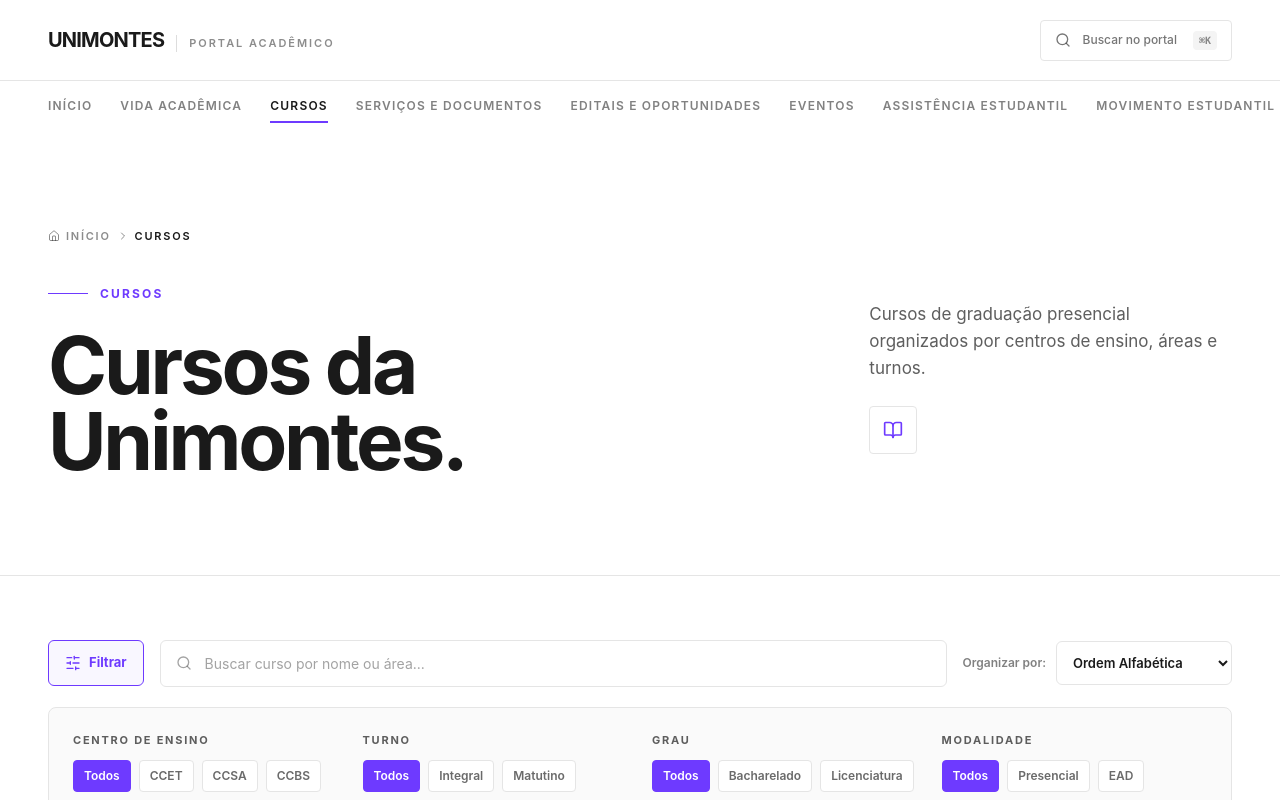
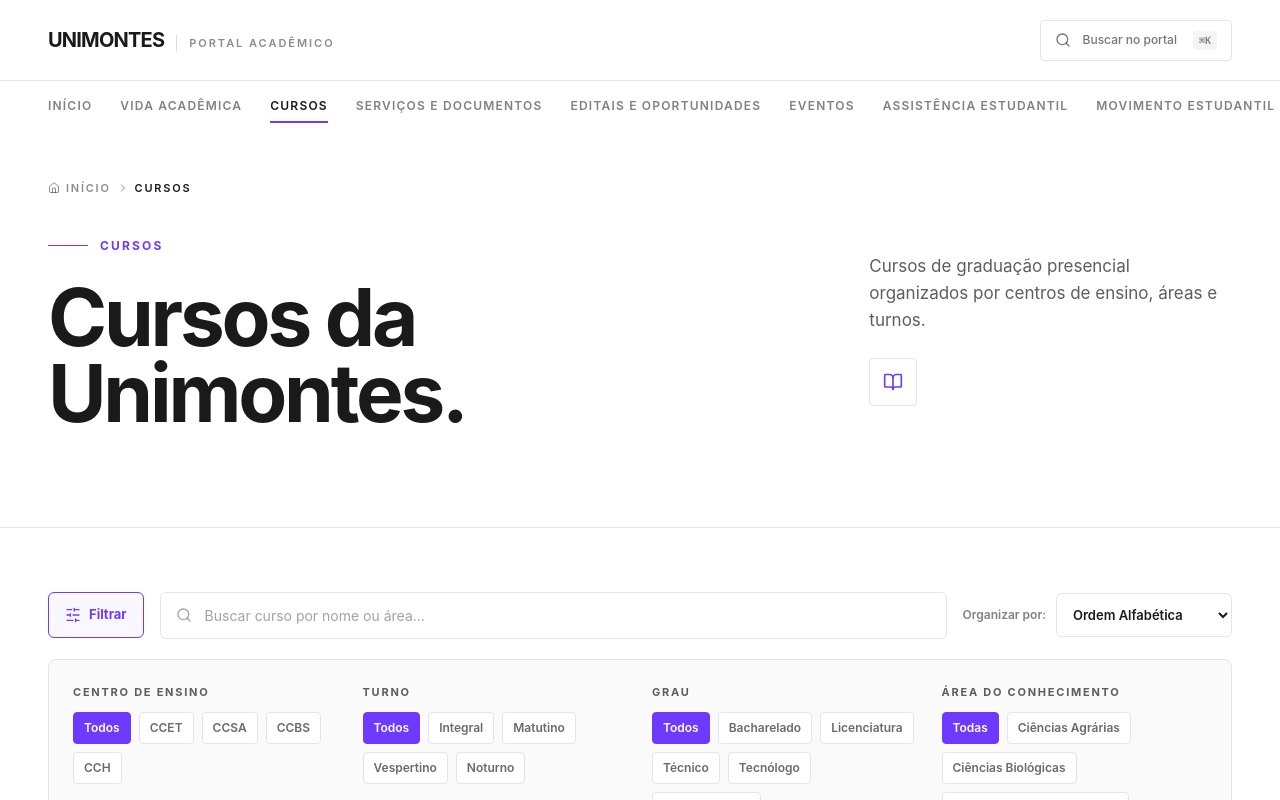
Before and after one commit to joaordpx/Portal-Academico-Meu, a React (Vite) app: page /cursos in a window 1280 px wide. Both pictures are taken after a click on the button "Filtrar". Shown: the top 800 px of the page. Built offline with nearby package versions, Linux system fonts and the light colour scheme.

Commit message:
refactor/style: remoção das modalidades da filtragem e adição de áreas do conhecimento. mudança nos estilos da página e dos cards

```diff
--- a/src/app/components/layout/PageHeader.tsx
+++ b/src/app/components/layout/PageHeader.tsx
@@ -15,7 +15,7 @@
 }) {
   return (
     <section className="border-b border-[#e5e5e5] bg-white">
-      <div className="mx-auto max-w-[1400px] px-6 py-14 lg:px-12 lg:py-24">
+      <div className="mx-auto max-w-[1400px] px-6 pb-14 pt-8 lg:px-12 lg:pb-24 lg:pt-12">
         <nav className="flex items-center gap-1.5 text-[11px] font-semibold uppercase tracking-[0.16em] text-[#1a1a1a]/50">
           <Link to="/" className="flex items-center gap-1.5 transition-colors hover:text-[#6E3AFF]">
             <Home className="h-3 w-3" /> Início
--- a/src/app/pages/Cursos.tsx
+++ b/src/app/pages/Cursos.tsx
@@ -48,29 +48,39 @@
 };
 
 const courses: Curso[] = [
-  { slug: "sistemas-de-informacao", nome: "Sistemas de Informação", grau: "Bacharelado", modalidade: "Presencial", campus: "Montes Claros", centro: "CCET", turno: "Noturno", area: "Exatas", duracao: 8, imagem: IMG.ti },
-  { slug: "cinema-e-audiovisual", nome: "Cinema e Audiovisual", grau: "Licenciatura", modalidade: "Presencial", campus: "Montes Claros", centro: "CCH", turno: "Noturno", area: "Artes", duracao: 8, imagem: IMG.cinema },
-  { slug: "agronomia", nome: "Agronomia", grau: "Especialização", modalidade: "EAD", campus: "Januária", centro: "CCBS", turno: "Integral", area: "Agrárias", duracao: 10, imagem: IMG.agro },
-  { slug: "psicologia", nome: "Psicologia", grau: "Bacharelado", modalidade: "Híbrido", campus: "Montes Claros", centro: "CCBS", turno: "Matutino", area: "Saúde", duracao: 10, imagem: IMG.saude },
-  { slug: "ciencias-contabeis", nome: "Ciências Contábeis", grau: "Bacharelado", modalidade: "Presencial", campus: "Montes Claros", centro: "CCSA", turno: "Noturno", area: "Sociais Aplicadas", duracao: 8, imagem: IMG.gestao },
-  { slug: "direito", nome: "Direito", grau: "Técnico", modalidade: "Presencial", campus: "Montes Claros", centro: "CCSA", turno: "Noturno", area: "Sociais Aplicadas", duracao: 8, imagem: IMG.direito },
-  { slug: "medicina", nome: "Medicina", grau: "Bacharelado", modalidade: "Presencial", campus: "Montes Claros", centro: "CCBS", turno: "Integral", area: "Saúde", duracao: 12, imagem: IMG.saude },
-  { slug: "administracao", nome: "Administração", grau: "Bacharelado", modalidade: "Presencial", campus: "Montes Claros", centro: "CCSA", turno: "Integral", area: "Sociais Aplicadas", duracao: 8, imagem: IMG.gestao },
-  { slug: "engenharia-civil", nome: "Engenharia Civil", grau: "Tecnólogo", modalidade: "Presencial", campus: "Montes Claros", centro: "CCET", turno: "Integral", area: "Exatas", duracao: 8, imagem: IMG.engenharia },
-  { slug: "geografia", nome: "Geografia", grau: "Bacharelado", modalidade: "Presencial", campus: "São Francisco", centro: "CCH", turno: "Noturno", area: "Humanas", duracao: 8, imagem: IMG.geografia },
-  { slug: "pedagogia", nome: "Pedagogia", grau: "Licenciatura", modalidade: "Presencial", campus: "Montes Claros", centro: "CCH", turno: "Noturno", area: "Educação", duracao: 8, imagem: IMG.educacao },
-  { slug: "enfermagem", nome: "Enfermagem", grau: "Bacharelado", modalidade: "Presencial", campus: "Montes Claros", centro: "CCBS", turno: "Integral", area: "Saúde", duracao: 10, imagem: IMG.saude },
-  { slug: "historia", nome: "História", grau: "Licenciatura", modalidade: "Presencial", campus: "Montes Claros", centro: "CCH", turno: "Noturno", area: "Humanas", duracao: 8, imagem: IMG.educacao },
-  { slug: "engenharia-agricola", nome: "Engenharia Agrícola e Ambiental", grau: "Bacharelado", modalidade: "Presencial", campus: "Januária", centro: "CCET", turno: "Integral", area: "Exatas", duracao: 10, imagem: IMG.engenharia },
-  { slug: "ciencias-biologicas", nome: "Ciências Biológicas", grau: "Licenciatura", modalidade: "Presencial", campus: "Montes Claros", centro: "CCBS", turno: "Vespertino", area: "Saúde", duracao: 8, imagem: IMG.agro },
-  { slug: "matematica", nome: "Matemática", grau: "Licenciatura", modalidade: "EAD", campus: "São Francisco", centro: "CCET", turno: "Noturno", area: "Exatas", duracao: 8, imagem: IMG.ti },
+  { slug: "sistemas-de-informacao", nome: "Sistemas de Informação", grau: "Bacharelado", modalidade: "Presencial", campus: "Montes Claros", centro: "CCET", turno: "Noturno", area: "Exatas e da Terra", duracao: 8, imagem: IMG.ti },
+  { slug: "cinema-e-audiovisual", nome: "Cinema e Audiovisual", grau: "Licenciatura", modalidade: "Presencial", campus: "Montes Claros", centro: "CCH", turno: "Noturno", area: "Linguística, Letras e Artes", duracao: 8, imagem: IMG.cinema },
+  { slug: "agronomia", nome: "Agronomia", grau: "Especialização", modalidade: "EAD", campus: "Januária", centro: "CCBS", turno: "Integral", area: "Ciências Agrárias", duracao: 10, imagem: IMG.agro },
+  { slug: "psicologia", nome: "Psicologia", grau: "Bacharelado", modalidade: "Híbrido", campus: "Montes Claros", centro: "CCBS", turno: "Matutino", area: "Ciências da Saúde", duracao: 10, imagem: IMG.saude },
+  { slug: "ciencias-contabeis", nome: "Ciências Contábeis", grau: "Bacharelado", modalidade: "Presencial", campus: "Montes Claros", centro: "CCSA", turno: "Noturno", area: "Ciências Sociais e Aplicadas", duracao: 8, imagem: IMG.gestao },
+  { slug: "direito", nome: "Direito", grau: "Técnico", modalidade: "Presencial", campus: "Montes Claros", centro: "CCSA", turno: "Noturno", area: "Ciências Sociais e Aplicadas", duracao: 8, imagem: IMG.direito },
+  { slug: "medicina", nome: "Medicina", grau: "Bacharelado", modalidade: "Presencial", campus: "Montes Claros", centro: "CCBS", turno: "Integral", area: "Ciências da Saúde", duracao: 12, imagem: IMG.saude },
+  { slug: "administracao", nome: "Administração", grau: "Bacharelado", modalidade: "Presencial", campus: "Montes Claros", centro: "CCSA", turno: "Integral", area: "Ciências Sociais e Aplicadas", duracao: 8, imagem: IMG.gestao },
+  { slug: "engenharia-civil", nome: "Engenharia Civil", grau: "Tecnólogo", modalidade: "Presencial", campus: "Montes Claros", centro: "CCET", turno: "Integral", area: "Engenharias", duracao: 8, imagem: IMG.engenharia },
+  { slug: "geografia", nome: "Geografia", grau: "Bacharelado", modalidade: "Presencial", campus: "São Francisco", centro: "CCH", turno: "Noturno", area: "Ciências Humanas", duracao: 8, imagem: IMG.geografia },
+  { slug: "pedagogia", nome: "Pedagogia", grau: "Licenciatura", modalidade: "Presencial", campus: "Montes Claros", centro: "CCH", turno: "Noturno", area: "Ciências Humanas", duracao: 8, imagem: IMG.educacao },
+  { slug: "enfermagem", nome: "Enfermagem", grau: "Bacharelado", modalidade: "Presencial", campus: "Montes Claros", centro: "CCBS", turno: "Integral", area: "Ciências da Saúde", duracao: 10, imagem: IMG.saude },
+  { slug: "historia", nome: "História", grau: "Licenciatura", modalidade: "Presencial", campus: "Montes Claros", centro: "CCH", turno: "Noturno", area: "Ciências Humanas", duracao: 8, imagem: IMG.educacao },
+  { slug: "engenharia-agricola", nome: "Engenharia Agrícola e Ambiental", grau: "Bacharelado", modalidade: "Presencial", campus: "Januária", centro: "CCET", turno: "Integral", area: "Engenharias", duracao: 10, imagem: IMG.engenharia },
+  { slug: "ciencias-biologicas", nome: "Ciências Biológicas", grau: "Licenciatura", modalidade: "Presencial", campus: "Montes Claros", centro: "CCBS", turno: "Vespertino", area: "Ciências Biológicas", duracao: 8, imagem: IMG.agro },
+  { slug: "matematica", nome: "Matemática", grau: "Licenciatura", modalidade: "EAD", campus: "São Francisco", centro: "CCET", turno: "Noturno", area: "Exatas e da Terra", duracao: 8, imagem: IMG.ti },
 ];
 
 const filters = {
   centro: ["Todos", "CCET", "CCSA", "CCBS", "CCH"],
   turno: ["Todos", "Integral", "Matutino", "Vespertino", "Noturno"],
   grau: ["Todos", "Bacharelado", "Licenciatura", "Técnico", "Tecnólogo", "Especialização"],
-  modalidade: ["Todos", "Presencial", "EAD", "Híbrido"],
+  area: [
+    "Todas",
+    "Ciências Agrárias",
+    "Ciências Biológicas",
+    "Ciências Sociais e Aplicadas",
+    "Exatas e da Terra",
+    "Ciências Humanas",
+    "Ciências da Saúde",
+    "Engenharias",
+    "Linguística, Letras e Artes",
+  ],
 };
 
 const sortOptions = [
@@ -111,14 +121,16 @@
   const [centro, setCentro] = useState("Todos");
   const [turno, setTurno] = useState("Todos");
   const [grau, setGrau] = useState("Todos");
-  const [modalidade, setModalidade] = useState("Todos");
+  const [area, setArea] = useState("Todas");
   const [query, setQuery] = useState("");
   const [sort, setSort] = useState<SortId>("alfabetica");
   const [view, setView] = useState<"grid" | "list">("grid");
   const [showFilters, setShowFilters] = useState(false);
   const [page, setPage] = useState(1);
 
-  const activeFilters = [centro, turno, grau, modalidade].filter((f) => f !== "Todos").length;
+  const activeFilters = [centro, turno, grau, area].filter(
+    (f) => f !== "Todos" && f !== "Todas",
+  ).length;
 
   const filtered = useMemo(() => {
     const q = query.trim().toLowerCase();
@@ -127,7 +139,7 @@
         (centro === "Todos" || c.centro === centro) &&
         (turno === "Todos" || c.turno === turno) &&
         (grau === "Todos" || c.grau === grau) &&
-        (modalidade === "Todos" || c.modalidade === modalidade) &&
+        (area === "Todas" || c.area === area) &&
         (q === "" || c.nome.toLowerCase().includes(q) || c.area.toLowerCase().includes(q)),
     );
 
@@ -136,7 +148,7 @@
       if (sort === "duracao-desc") return b.duracao - a.duracao;
       return a.nome.localeCompare(b.nome, "pt-BR");
     });
-  }, [centro, turno, grau, modalidade, query, sort]);
+  }, [centro, turno, grau, area, query, sort]);
 
   const totalPages = Math.max(1, Math.ceil(filtered.length / PAGE_SIZE));
   const currentPage = Math.min(page, totalPages);
@@ -152,7 +164,7 @@
     setCentro("Todos");
     setTurno("Todos");
     setGrau("Todos");
-    setModalidade("Todos");
+    setArea("Todas");
     setQuery("");
     setPage(1);
   }
@@ -233,7 +245,7 @@
                     { label: "Centro de Ensino", value: centro, set: setCentro, opts: filters.centro },
                     { label: "Turno", value: turno, set: setTurno, opts: filters.turno },
                     { label: "Grau", value: grau, set: setGrau, opts: filters.grau },
-                    { label: "Modalidade", value: modalidade, set: setModalidade, opts: filters.modalidade },
+                    { label: "Área do Conhecimento", value: area, set: setArea, opts: filters.area },
                   ].map((f) => (
                     <div key={f.label}>
                       <div className="text-[11px] font-bold uppercase tracking-[0.16em] text-[#1a1a1a]/70">
@@ -314,7 +326,7 @@
               </button>
             </div>
           ) : view === "grid" ? (
-            <div className="mt-8 grid grid-cols-1 gap-6 sm:grid-cols-2 lg:grid-cols-3 xl:grid-cols-4">
+            <div className="mt-8 grid grid-cols-1 gap-x-10 gap-y-10 sm:grid-cols-2 lg:grid-cols-3 xl:grid-cols-4">
               {paginated.map((c, i) => (
                 <Reveal key={c.slug} delay={(i % 4) * 0.05}>
                   <motion.div whileHover={{ y: -4 }} className="h-full">
```
Also changed, not shown: 1 other file (tests, documents, lock files or other folders).
